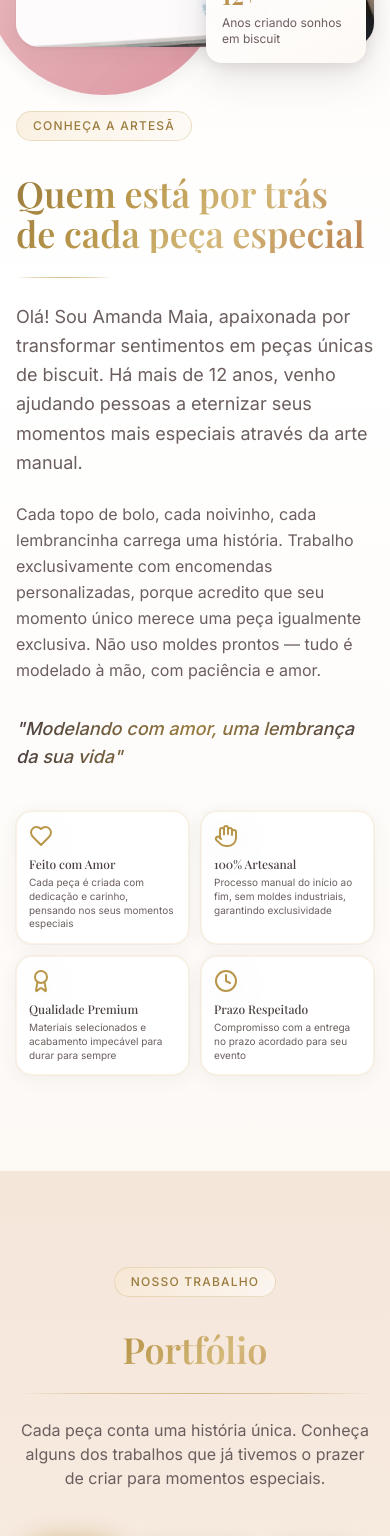
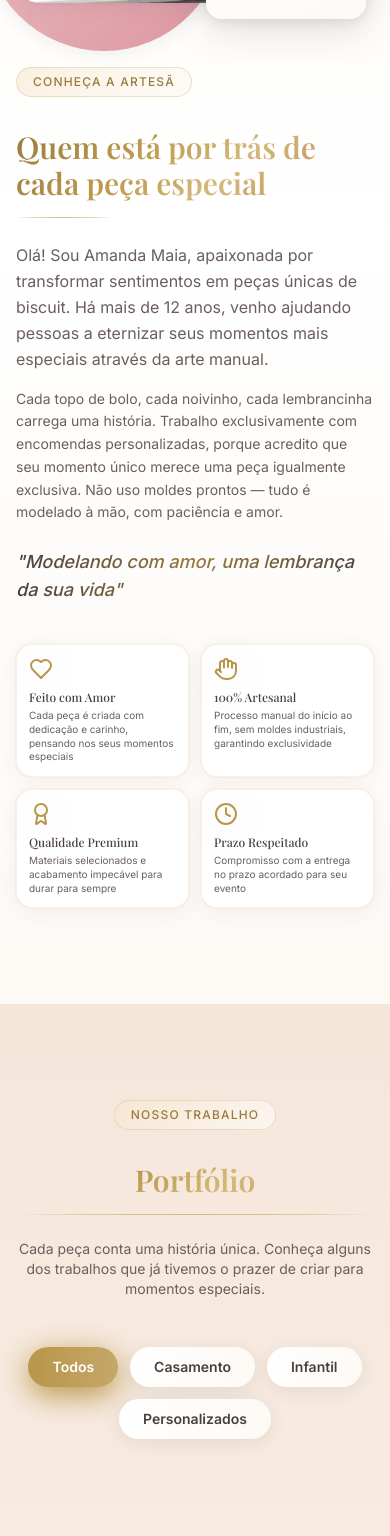
Before and after one commit to MaiaAndrey31/AAM, a React (Vite) app in the folder atelie-amanda-maia/: page / in a window 390 px wide. Shown: the part 1640-3176 px from the top of the page. Built offline with nearby package versions, Linux system fonts and the light colour scheme; a web font is replaced by a local one.

Commit message:
Refine: deixa layout mais delicado e elegante em telas grandes

```diff
--- a/atelie-amanda-maia/src/components/ComoFunciona.jsx
+++ b/atelie-amanda-maia/src/components/ComoFunciona.jsx
@@ -49,11 +49,11 @@ export default function ComoFunciona() {
           className="text-center mb-16"
         >
           <div className="badge-luxury mb-4 inline-block">Processo Simples</div>
-          <h2 className="font-serif text-4xl sm:text-5xl text-gradient-luxury mt-4 mb-6">
+          <h2 className="font-serif text-3xl sm:text-4xl lg:text-[2.75rem] text-gradient-luxury mt-4 mb-4 lg:mb-6">
             Como Funciona
           </h2>
           <div className="line-luxury max-w-md mx-auto mb-6" />
-          <p className="text-text-light max-w-2xl mx-auto">
+          <p className="text-text-light text-sm lg:text-base max-w-2xl mx-auto">
             Fazer sua encomenda é fácil! Siga estes passos simples e receba uma peça única
             feita especialmente para você.
           </p>
--- a/atelie-amanda-maia/src/components/Contato.jsx
+++ b/atelie-amanda-maia/src/components/Contato.jsx
@@ -47,11 +47,11 @@ export default function Contato() {
           className="text-center mb-16"
         >
           <div className="badge-luxury mb-4 inline-block">Fale Conosco</div>
-          <h2 className="font-serif text-4xl sm:text-5xl text-gradient-luxury mt-4 mb-6">
+          <h2 className="font-serif text-3xl sm:text-4xl lg:text-[2.75rem] text-gradient-luxury mt-4 mb-4 lg:mb-6">
             Entre em Contato
           </h2>
           <div className="line-luxury max-w-md mx-auto mb-6" />
-          <p className="text-text-light max-w-2xl mx-auto">
+          <p className="text-text-light text-sm lg:text-base max-w-2xl mx-auto">
             Estamos aqui para transformar suas ideias em realidade. Entre em contato
             e vamos criar algo especial juntos.
           </p>
--- a/atelie-amanda-maia/src/components/Depoimentos.jsx
+++ b/atelie-amanda-maia/src/components/Depoimentos.jsx
@@ -61,11 +61,11 @@ export default function Depoimentos() {
           className="text-center mb-16"
         >
           <div className="badge-luxury mb-4 inline-block">Clientes Felizes</div>
-          <h2 className="font-serif text-4xl sm:text-5xl text-gradient-luxury mt-4 mb-6">
+          <h2 className="font-serif text-3xl sm:text-4xl lg:text-[2.75rem] text-gradient-luxury mt-4 mb-4 lg:mb-6">
             Depoimentos
           </h2>
           <div className="line-luxury max-w-md mx-auto mb-6" />
-          <p className="text-text-light max-w-2xl mx-auto">
+          <p className="text-text-light text-sm lg:text-base max-w-2xl mx-auto">
             Veja o que nossos clientes dizem sobre suas experiências e peças personalizadas.
           </p>
         </motion.div>
--- a/atelie-amanda-maia/src/components/Encomendar.jsx
+++ b/atelie-amanda-maia/src/components/Encomendar.jsx
@@ -88,11 +88,11 @@ export default function Encomendar() {
             transition={{ duration: 0.8 }}
           >
             <div className="badge-luxury mb-4 inline-block">Vamos Criar Juntos</div>
-            <h2 className="font-serif text-4xl sm:text-5xl text-gradient-luxury mt-4 mb-6">
+            <h2 className="font-serif text-3xl sm:text-4xl lg:text-[2.75rem] text-gradient-luxury mt-4 mb-4 lg:mb-6">
               Faça sua Encomenda
             </h2>
             <div className="line-luxury w-24 mb-6" />
-            <p className="text-text-light text-lg leading-relaxed mb-8">
+            <p className="text-text-light text-base lg:text-lg leading-relaxed mb-6 lg:mb-8">
               Preencha o formulário ao lado e envie sua solicitação diretamente pelo WhatsApp.
               Respondemos em poucas horas com seu orçamento personalizado!
             </p>
--- a/atelie-amanda-maia/src/components/Hero.jsx
+++ b/atelie-amanda-maia/src/components/Hero.jsx
@@ -78,8 +78,8 @@ export default function Hero() {
           <motion.h1
             initial={{ opacity: 0, y: 30 }}
             animate={{ opacity: 1, y: 0 }}
-            transition={{ duration: 0.7, delay: 0.1 }}
-            className="font-serif text-4xl sm:text-5xl md:text-6xl lg:text-7xl font-semibold text-text leading-tight mb-5"
+            transition={{ duration: 0.8, delay: 0.1 }}
+            className="font-serif text-4xl sm:text-5xl lg:text-[3.5rem] xl:text-[4rem] text-text leading-tight mb-4 lg:mb-6 drop-shadow-soft"
           >
             <span className="block">Transformando</span>
             <span className="text-gradient block drop-shadow-soft">momentos</span>
@@ -92,7 +92,7 @@ export default function Hero() {
             initial={{ opacity: 0, y: 30 }}
             animate={{ opacity: 1, y: 0 }}
             transition={{ duration: 0.7, delay: 0.2 }}
-            className="text-text-light text-base sm:text-lg mb-3 italic"
+            className="text-text-light text-sm sm:text-base lg:text-lg mb-2 lg:mb-3 italic"
           >
             "Modelando com amor, uma lembrança da sua vida"
           </motion.p>
@@ -101,7 +101,7 @@ export default function Hero() {
             initial={{ opacity: 0, y: 30 }}
             animate={{ opacity: 1, y: 0 }}
             transition={{ duration: 0.7, delay: 0.3 }}
-            className="text-text-light/80 max-w-md mb-8 text-sm sm:text-base"
+            className="text-text-light/80 max-w-sm lg:max-w-md mb-6 lg:mb-8 text-sm lg:text-base"
           >
             Cada peça conta uma história. Topo de bolo, noivinhos e lembrancinhas que eternizam seus momentos mais especiais.
           </motion.p>
@@ -174,7 +174,7 @@ export default function Hero() {
             alt="Amanda Maia com biscuit artesanal personalizado"
             animate={{ y: [0, -12, 0] }}
             transition={{ duration: 5, repeat: Infinity, ease: "easeInOut" }}
-            className="w-full h-auto max-w-full lg:max-w-[700px] object-contain drop-shadow-strong"
+            className="w-full h-auto max-w-[400px] sm:max-w-[500px] lg:max-w-[550px] xl:max-w-[600px] object-contain drop-shadow-strong"
             style={{ filter: 'drop-shadow(0 25px 60px rgba(74, 63, 63, 0.35))' }}
           />
         </motion.div>
--- a/atelie-amanda-maia/src/components/Portfolio.jsx
+++ b/atelie-amanda-maia/src/components/Portfolio.jsx
@@ -106,11 +106,11 @@ export default function Portfolio() {
           className="text-center mb-12"
         >
           <div className="badge-luxury mb-4 inline-block">Nosso Trabalho</div>
-          <h2 className="font-serif text-4xl sm:text-5xl text-gradient-luxury mt-4 mb-6">
+          <h2 className="font-serif text-3xl sm:text-4xl lg:text-[2.75rem] text-gradient-luxury mt-4 mb-4 lg:mb-6">
             Portfólio
           </h2>
           <div className="line-luxury max-w-md mx-auto mb-6" />
-          <p className="text-text-light max-w-2xl mx-auto">
+          <p className="text-text-light text-sm lg:text-base max-w-2xl mx-auto">
             Cada peça conta uma história única. Conheça alguns dos trabalhos que já tivemos
             o prazer de criar para momentos especiais.
           </p>
--- a/atelie-amanda-maia/src/components/Sobre.jsx
+++ b/atelie-amanda-maia/src/components/Sobre.jsx
@@ -77,18 +77,18 @@ export default function Sobre() {
           >
             <div className="badge-luxury mb-4 inline-block">Conheça a Artesã</div>
 
-            <h2 className="font-serif text-4xl sm:text-5xl text-gradient-luxury mt-4 mb-6">
+            <h2 className="font-serif text-3xl sm:text-4xl lg:text-[2.75rem] text-gradient-luxury mt-4 mb-4 lg:mb-6">
               Quem está por trás de cada peça especial
             </h2>
             <div className="line-luxury w-24 mb-6" />
 
-            <p className="text-text-light text-lg leading-relaxed mb-6">
+            <p className="text-text-light text-base lg:text-lg leading-relaxed mb-4 lg:mb-6">
               Olá! Sou Amanda Maia, apaixonada por transformar sentimentos em peças únicas de biscuit.
               Há mais de 12 anos, venho ajudando pessoas a eternizar seus momentos mais especiais através
               da arte manual.
             </p>
 
-            <p className="text-text-light leading-relaxed mb-8">
+            <p className="text-text-light text-sm lg:text-base leading-relaxed mb-6 lg:mb-8">
               Cada topo de bolo, cada noivinho, cada lembrancinha carrega uma história.
               Trabalho exclusivamente com encomendas personalizadas, porque acredito que
               seu momento único merece uma peça igualmente exclusiva. Não uso moldes prontos
```
